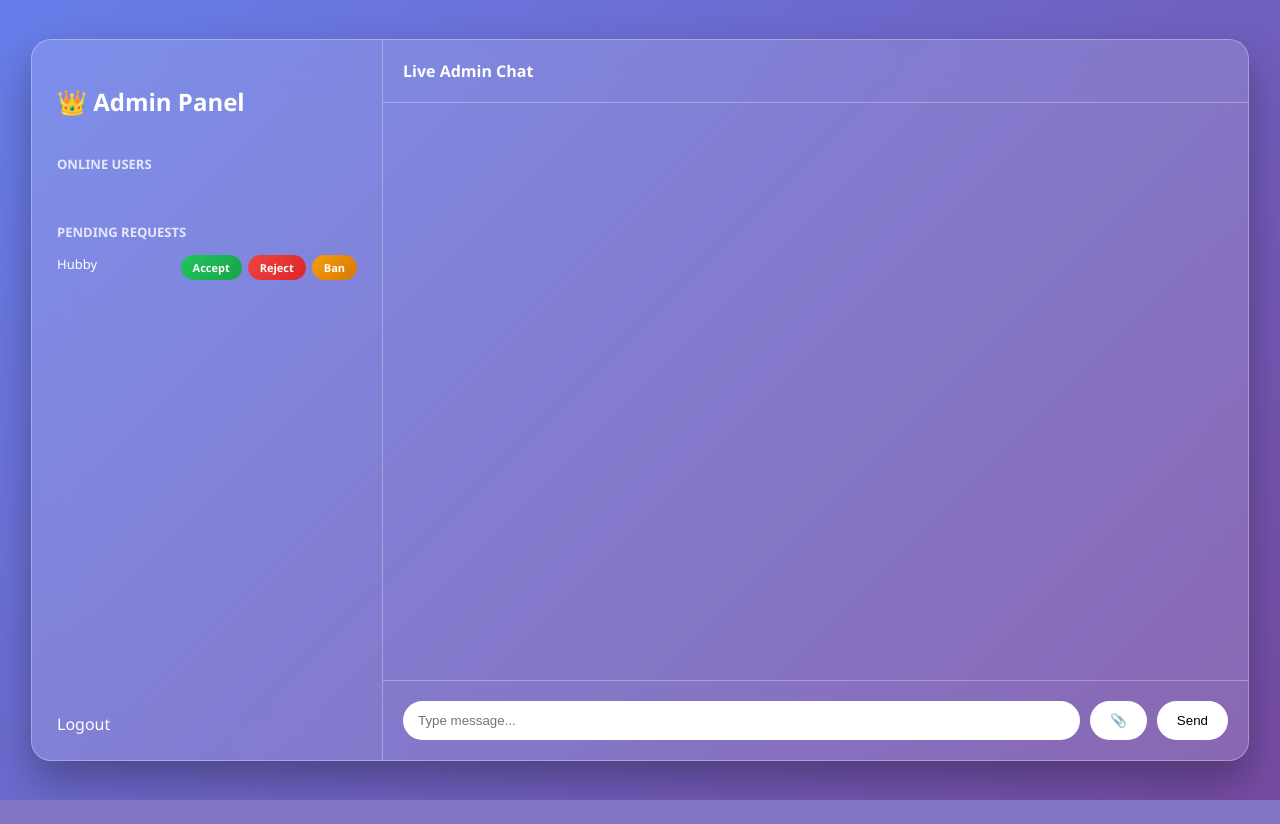
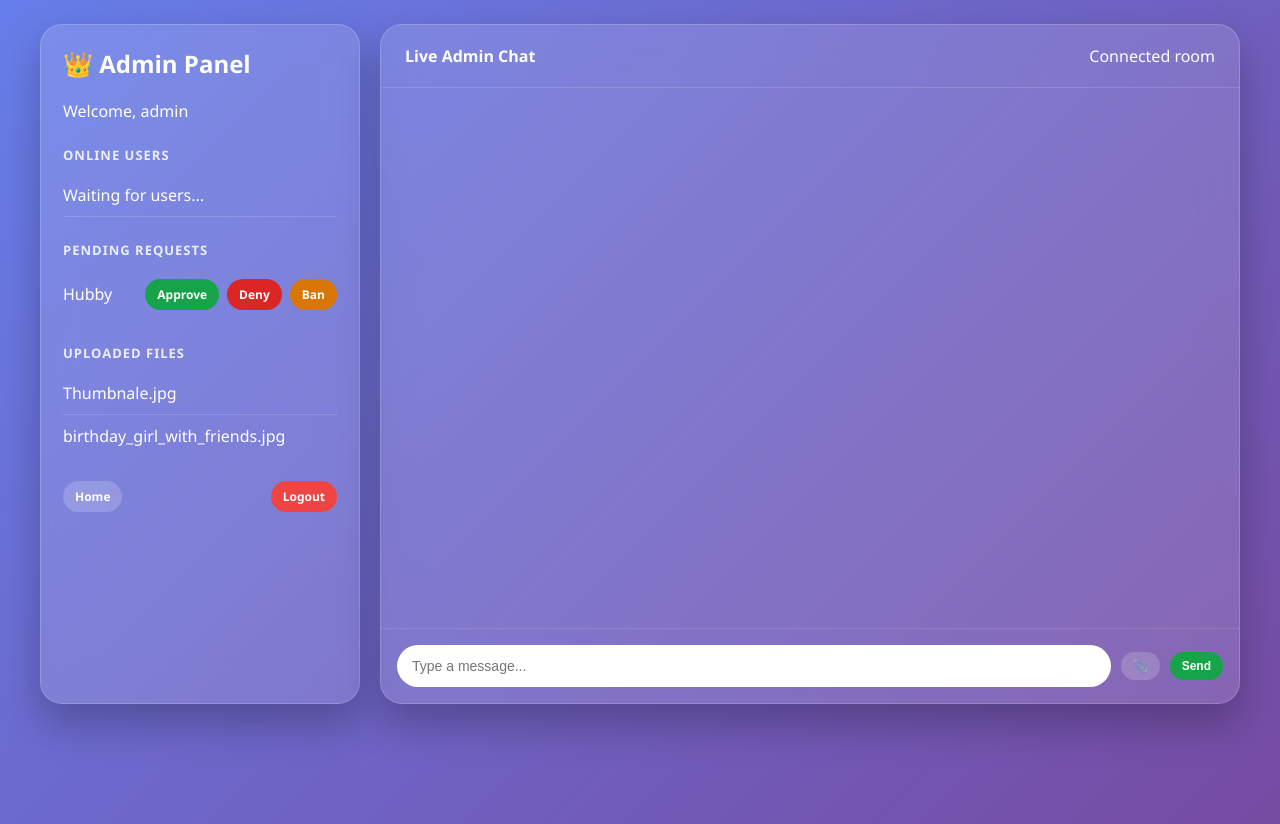
Before and after one commit to Sanketh09/friendly-chat, a Flask app: page / in a window 1280 px wide. Before the commit the page ends 800 px from the top, so only its background shows below. Run offline with Flask 3, Linux system fonts and the light colour scheme; a user stored in the database is signed in; data comes from the database, SQL or seed files in the repository; some libraries are stand-ins or nearby versions.

Commit message:
Refactor admin panel layout and styles

```diff
--- a/templates/admin_panel.html
+++ b/templates/admin_panel.html
@@ -1,352 +1,345 @@
 <!DOCTYPE html>
-<html>
+<html lang="en">
 <head>
-<title>Admin Control Center</title>
-<script src="https://cdn.socket.io/4.0.0/socket.io.min.js"></script>
-
+  <meta charset="UTF-8">
+  <meta name="viewport" content="width=device-width, initial-scale=1.0">
+  <title>Admin Panel | Friendly Chat</title>
+  <script src="https://cdn.socket.io/4.7.5/socket.io.min.js"></script>
   <style>
-:root {
-    --glass-bg: rgba(255,255,255,0.15);
-    --glass-border: rgba(255,255,255,0.3);
-    --text: #fff;
+    * { box-sizing: border-box; }
+    body {
+      margin: 0;
+      min-height: 100vh;
+      font-family: "Segoe UI", Arial, sans-serif;
+      background: linear-gradient(135deg, #667eea, #764ba2);
+      color: #fff;
     }
-
-body {
-    margin:0;
-    font-family:Segoe UI, sans-serif;
-    background: linear-gradient(135deg,#667eea,#764ba2);
-    height:100vh;
-    display:flex;
-    justify-content:center;
-    align-items:center;
+    .layout {
+      width: min(1200px, 95%);
+      margin: 24px auto;
+      display: grid;
+      grid-template-columns: 320px 1fr;
+      gap: 20px;
     }
-
-.wrapper {
-    width:95%;
-    max-width:1400px;
-    height:90vh;
-    display:flex;
-    backdrop-filter: blur(20px);
-    background: var(--glass-bg);
-    border:1px solid var(--glass-border);
-    border-radius:20px;
-    box-shadow:0 20px 40px rgba(0,0,0,0.3);
-    overflow:hidden;
-    color:var(--text);
+    .panel {
+      background: rgba(255,255,255,0.13);
+      border: 1px solid rgba(255,255,255,0.18);
+      backdrop-filter: blur(18px);
+      border-radius: 22px;
+      box-shadow: 0 20px 40px rgba(0,0,0,0.25);
     }
-
-/* Sidebar */
     .sidebar {
-    width:300px;
-    padding:25px;
-    border-right:1px solid var(--glass-border);
-    display:flex;
-    flex-direction:column;
+      padding: 22px;
     }
-
-.sidebar h2 {
-    margin-bottom:20px;
+    .main {
+      min-height: 85vh;
+      display: flex;
+      flex-direction: column;
+      overflow: hidden;
     }
-
+    h1, h2, h3, h4, p {
+      margin-top: 0;
+    }
+    .brand {
+      margin-bottom: 24px;
+    }
     .section {
-    margin-bottom:25px;
+      margin-bottom: 24px;
     }
-
     .section h4 {
-    font-size:13px;
-    opacity:0.8;
-    margin-bottom:8px;
+      font-size: 13px;
+      text-transform: uppercase;
+      letter-spacing: 1px;
+      opacity: 0.85;
+      margin-bottom: 10px;
     }
-
-.user-item {
-    display:flex;
-    justify-content:space-between;
-    padding:6px 0;
-    font-size:13px;
+    .user-item, .file-item, .online-user {
+      display: flex;
+      justify-content: space-between;
+      align-items: center;
+      gap: 10px;
+      padding: 10px 0;
+      border-bottom: 1px solid rgba(255,255,255,0.12);
+      word-break: break-word;
     }
-
-
-/* Main */
+    .user-item:last-child, .file-item:last-child {
+      border-bottom: none;
+    }
+    .actions {
+      display: flex;
+      gap: 8px;
+      flex-wrap: wrap;
+    }
+    .btn {
+      display: inline-block;
+      padding: 7px 12px;
+      border-radius: 999px;
+      text-decoration: none;
+      color: #fff;
+      font-size: 12px;
+      font-weight: 700;
+      border: none;
+      cursor: pointer;
+    }
+    .btn-approve { background: #16a34a; }
+    .btn-deny { background: #dc2626; }
+    .btn-ban { background: #d97706; }
+    .btn-light {
+      background: rgba(255,255,255,0.18);
+    }
+    .btn-danger {
+      background: #ef4444;
+    }
+    .file-link {
+      color: #fff;
+      text-decoration: none;
+    }
+    .file-link:hover {
+      text-decoration: underline;
+    }
+    .topbar {
+      padding: 20px 24px;
+      border-bottom: 1px solid rgba(255,255,255,0.12);
+      display: flex;
+      justify-content: space-between;
+      align-items: center;
+      gap: 12px;
+    }
+    .chat-box {
+      flex: 1;
+      overflow-y: auto;
+      padding: 22px;
+      display: flex;
+      flex-direction: column;
+      gap: 14px;
+    }
+    .message {
+      max-width: 75%;
+      padding: 14px 16px;
+      border-radius: 18px;
+      background: rgba(255,255,255,0.14);
+      border: 1px solid rgba(255,255,255,0.08);
+      word-wrap: break-word;
+    }
+    .message.admin {
+      border: 1px solid rgba(255,215,0,0.5);
+      box-shadow: 0 0 16px rgba(255,215,0,0.18);
+    }
+    .meta {
+      margin-top: 8px;
+      font-size: 12px;
+      opacity: 0.8;
+    }
+    .reply-box {
+      margin-bottom: 8px;
+      padding-left: 10px;
+      border-left: 3px solid #7dd3fc;
+      font-size: 12px;
+      opacity: 0.9;
+    }
+    .file-preview img {
+      max-width: 220px;
+      border-radius: 12px;
+      margin-top: 8px;
+    }
+    .file-preview a {
+      color: #93c5fd;
+      text-decoration: none;
+      font-weight: 700;
+    }
+    .chat-input {
+      border-top: 1px solid rgba(255,255,255,0.12);
+      padding: 16px;
+      display: flex;
+      gap: 10px;
+      align-items: center;
+    }
+    .chat-input input[type="text"] {
+      flex: 1;
+      padding: 13px 15px;
+      border: none;
+      outline: none;
+      border-radius: 999px;
+      font-size: 14px;
+    }
+    .hidden {
+      display: none;
+    }
+    .footer-links {
+      margin-top: 20px;
+      display: flex;
+      justify-content: space-between;
+      gap: 10px;
+      flex-wrap: wrap;
+    }
+    @media (max-width: 900px) {
+      .layout {
+        grid-template-columns: 1fr;
+      }
       .main {
-    flex:1;
-    display:flex;
-    flex-direction:column;
+        min-height: 70vh;
       }
-
-.topbar {
-    padding:20px;
-    font-weight:600;
-    border-bottom:1px solid var(--glass-border);
+      .message {
+        max-width: 90%;
       }
-
-.chat-box {
-    flex:1;
-    padding:25px;
-    overflow-y:auto;
-    display:flex;
-    flex-direction:column;
-    gap:12px;
-}
-
-.message {
-    background: rgba(255,255,255,0.2);
-    padding:12px 15px;
-    border-radius:12px;
-    max-width:60%;
-    backdrop-filter: blur(10px);
-    animation:fadeIn 0.3s ease;
-}
-
-.admin-badge {
-    background:gold;
-    color:black;
-    font-size:10px;
-    padding:2px 6px;
-    border-radius:4px;
-    margin-left:5px;
-}
-
-.delete-btn {
-    font-size:11px;
-    color:#ff6b6b;
-    cursor:pointer;
-}
-
-.input-area {
-    padding:20px;
-    border-top:1px solid var(--glass-border);
-    display:flex;
-    gap:10px;
-}
-
-.input-area input {
-    flex:1;
-    padding:12px 15px;
-    border-radius:25px;
-    border:none;
-    outline:none;
-}
-
-.input-area button {
-    padding:10px 20px;
-    border:none;
-    border-radius:25px;
-    background:white;
-    cursor:pointer;
-}
-
-
-/* Professional Action Buttons */
-.action-buttons {
-    display:flex;
-    gap:6px;
-}
-
-/* Base Button */
-.btn {
-    padding:5px 12px;
-    border-radius:20px;
-    font-size:11px;
-    text-decoration:none;
-    font-weight:600;
-    transition:0.2s ease;
-}
-
-/* Accept Button */
-.btn-accept {
-    background:linear-gradient(135deg,#22c55e,#16a34a);
-    color:white;
-}
-.btn-accept:hover {
-    transform:scale(1.05);
-    box-shadow:0 5px 12px rgba(34,197,94,0.4);
-}
-
-/* Reject Button */
-.btn-reject {
-    background:linear-gradient(135deg,#ef4444,#dc2626);
-    color:white;
-}
-.btn-reject:hover {
-    transform:scale(1.05);
-    box-shadow:0 5px 12px rgba(239,68,68,0.4);
-}
-
-/* Ban Button */
-.btn-ban {
-    background:linear-gradient(135deg,#f59e0b,#d97706);
-    color:white;
-}
-.btn-ban:hover {
-    transform:scale(1.05);
-    box-shadow:0 5px 12px rgba(245,158,11,0.4);
-}
-
-
-@keyframes fadeIn {
-    from {opacity:0; transform:translateY(8px);}
-    to {opacity:1; transform:translateY(0);}
     }
   </style>
 </head>
-
 <body>
-
-<div class="wrapper">
-
-<div class="sidebar">
-
+  <div class="layout">
+    <aside class="panel sidebar">
+      <div class="brand">
         <h2>👑 Admin Panel</h2>
-
-<div class="section">
-<h4>ONLINE USERS</h4>
-<div id="online-users"></div>
+        <p>Welcome, {{ username }}</p>
       </div>
 
       <div class="section">
-<h4>PENDING REQUESTS</h4>
+        <h4>Online Users</h4>
+        <div id="online-users">
+          <div class="online-user">Waiting for users...</div>
+        </div>
+      </div>
+
+      <div class="section">
+        <h4>Pending Requests</h4>
         <div id="pending-list">
+          {% if pending %}
             {% for user in pending %}
               <div class="user-item">
-{{ user[1] }}
-<div class="action-buttons">
-<a href="/approve/{{ user[0] }}" class="btn btn-accept">Accept</a>
-<a href="/deny/{{ user[0] }}" class="btn btn-reject">Reject</a>
+                <span>{{ user[1] }}</span>
+                <div class="actions">
+                  <a href="/approve/{{ user[0] }}" class="btn btn-approve">Approve</a>
+                  <a href="/deny/{{ user[0] }}" class="btn btn-deny">Deny</a>
                   <a href="/ban/{{ user[0] }}" class="btn btn-ban">Ban</a>
                 </div>
               </div>
             {% endfor %}
+          {% else %}
+            <p>No pending users</p>
+          {% endif %}
         </div>
       </div>
 
-<a href="/logout" style="margin-top:auto;color:white;text-decoration:none;">Logout</a>
-
+      <div class="section">
+        <h4>Uploaded Files</h4>
+        <div>
+          {% if files %}
+            {% for file in files %}
+              <div class="file-item">
+                <a class="file-link" href="/uploads/{{ file }}" target="_blank" rel="noopener noreferrer">{{ file }}</a>
+              </div>
+            {% endfor %}
+          {% else %}
+            <p>No uploaded files</p>
+          {% endif %}
+        </div>
       </div>
 
-<div class="main">
+      <div class="footer-links">
+        <a href="/" class="btn btn-light">Home</a>
+        <a href="/logout" class="btn btn-danger">Logout</a>
+      </div>
+    </aside>
 
+    <main class="panel main">
       <div class="topbar">
-Live Admin Chat
+        <strong>Live Admin Chat</strong>
+        <span id="status-text">Connected room</span>
       </div>
 
       <div class="chat-box" id="chat-box"></div>
 
-<div class="input-area">
-<input id="msg" placeholder="Type message...">
-
-<input type="file" id="fileInput" style="display:none" onchange="sendFile()">
-
-<button onclick="document.getElementById('fileInput').click()">📎</button>
-
-<button onclick="sendMessage()">Send</button>
+      <div class="chat-input">
+        <input id="msg" type="text" placeholder="Type a message...">
+        <input type="file" id="fileInput" class="hidden" onchange="sendFile()">
+        <button class="btn btn-light" type="button" onclick="document.getElementById('fileInput').click()">📎</button>
+        <button class="btn btn-approve" type="button" onclick="sendMessage()">Send</button>
       </div>
-
-</div>
-
+    </main>
   </div>
 
   <script>
-var socket = io();
-var username = "{{ username }}";
+    const socket = io();
+    const username = "{{ username }}";
 
-socket.on("connect", function(){
+    socket.on("connect", function () {
       socket.emit("join");
     });
 
-socket.on("update_users", function(users){
-    let container = document.getElementById("online-users");
+    socket.on("update_users", function (users) {
+      const container = document.getElementById("online-users");
       container.innerHTML = "";
-    users.forEach(u => {
-        let div = document.createElement("div");
-        div.textContent = u;
+
+      if (!users || users.length === 0) {
+        container.innerHTML = '<div class="online-user">No users online</div>';
+        return;
+      }
+
+      users.forEach(function (user) {
+        const div = document.createElement("div");
+        div.className = "online-user";
+        div.textContent = user;
         container.appendChild(div);
       });
     });
 
-/* 🔥 Live Pending Auto Update */
-socket.on("pending_update", function(pending){
-    let container = document.getElementById("pending-list");
+    socket.on("pending_update", function (pending) {
+      const container = document.getElementById("pending-list");
       container.innerHTML = "";
-    pending.forEach(user => {
-        container.innerHTML += `
-        <div class="user-item">
-            ${user[1]}
-            <span>
-                <a href="/approve/${user[0]}" class="btn btn-accept">Accept</a>
-<a href="/deny/${user[0]}" class="btn btn-reject">Reject</a>
-<a href="/ban/${user[0]}" class="btn btn-ban">Ban</a>
-            </span>
-        </div>`;
+
+      if (!pending || pending.length === 0) {
+        container.innerHTML = "<p>No pending users</p>";
+        return;
+      }
+
+      pending.forEach(function (user) {
+        const userId = user.id ?? user[0];
+        const userName = user.username ?? user[1];
+
+        const row = document.createElement("div");
+        row.className = "user-item";
+        row.innerHTML = `
+          <span>${escapeHtml(userName)}</span>
+          <div class="actions">
+            <a href="/approve/${userId}" class="btn btn-approve">Approve</a>
+            <a href="/deny/${userId}" class="btn btn-deny">Deny</a>
+            <a href="/ban/${userId}" class="btn btn-ban">Ban</a>
+          </div>
+        `;
+        container.appendChild(row);
       });
     });
 
-socket.on("receive_message", function(data){
-    var div = document.createElement("div");
-    div.className = "message";
-    div.id = data.id;
-
-    var badge = data.role === "admin" ?
-        "<span class='admin-badge'>ADMIN</span>" : "";
-
-    div.innerHTML =
-        "<b>"+data.sender+"</b>"+badge+
-        "<br>"+data.text+
-        "<div class='delete-btn' onclick='deleteMsg(\""+data.id+"\")'>Delete</div>";
-
-    var chat = document.getElementById("chat-box");
-    chat.appendChild(div);
-
-    // ✅ Scroll AFTER adding message
-    chat.scrollTo({
-    top: chat.scrollHeight,
-    behavior: "smooth"
-});
+    socket.on("receive_message", function (data) {
+      appendMessage(data);
     });
 
-socket.on("receive_file", function(data){
+    socket.on("receive_file", function (data) {
+      appendFileMessage(data);
+    });
 
-    var div = document.createElement("div");
-    div.className = "message";
+    socket.on("remove_message", function (data) {
+      const msg = document.getElementById(data.id);
+      if (msg) msg.remove();
+    });
 
-    let content = "<b>" + data.sender + "</b>";
+    function sendMessage() {
+      const input = document.getElementById("msg");
+      const text = input.value.trim();
 
-    if(data.fileType.startsWith("image/")){
-        content += "<br><img src='" + data.fileData + "' style='max-width:220px;border-radius:12px;margin-top:8px;'>";
-    } else {
-        content += "<br><a href='" + data.fileData + "' download='" + data.fileName + "' style='color:#4facfe;font-weight:600;'>📁 " + data.fileName + "</a>";
+      if (!text) return;
+
+      socket.emit("send_message", {
+        text: text,
+        time: new Date().toLocaleTimeString([], { hour: "2-digit", minute: "2-digit" }),
+        reply: null
+      });
+
+      input.value = "";
     }
 
-    div.innerHTML = content;
-
-    var chat = document.getElementById("chat-box");
-    chat.appendChild(div);
-
-    chat.scrollTo({
-        top: chat.scrollHeight,
-        behavior: "smooth"
-    });
-});
-
-socket.on("remove_message", function(data){
-    var msg=document.getElementById(data.id);
-    if(msg) msg.remove();
-});
-
-
-function sendMessage(){
-    var input=document.getElementById("msg");
-    if(input.value.trim()!=""){
-        socket.emit("send_message",{
-            text:input.value,
-            time:"",
-            reply:null
-        });
-        input.value="";
-    }
-}
-
-document.getElementById("msg").addEventListener("keydown", function(e){
-    if(e.key==="Enter"){
+    document.getElementById("msg").addEventListener("keydown", function (e) {
+      if (e.key === "Enter") {
         e.preventDefault();
         sendMessage();
       }
@@ -355,32 +348,68 @@ document.getElementById("msg").addEventListener("keydown", function(e){
     function sendFile() {
       const fileInput = document.getElementById("fileInput");
       const file = fileInput.files[0];
-
       if (!file) return;
 
       const reader = new FileReader();
-
-    reader.onload = function(e) {
+      reader.onload = function (e) {
         socket.emit("send_file", {
           fileName: file.name,
           fileType: file.type,
           fileData: e.target.result
         });
       };
-
       reader.readAsDataURL(file);
       fileInput.value = "";
     }
-function deleteMsg(id){
-    socket.emit("delete_message",{id:id});
+
+    function appendMessage(data) {
+      const div = document.createElement("div");
+      div.className = "message" + (data.role === "admin" ? " admin" : "");
+      div.id = data.id;
+
+      let replyHtml = "";
+      if (data.reply) {
+        replyHtml = `<div class="reply-box">Reply to: ${escapeHtml(data.reply)}</div>`;
       }
 
-window.addEventListener("beforeunload", function () {
-    navigator.sendBeacon("/logout");
-});
+      div.innerHTML = `
+        ${replyHtml}
+        <strong>${escapeHtml(data.sender)}${data.role === "admin" ? " 👑" : ""}</strong>
+        <div>${escapeHtml(data.text || "")}</div>
+        <div class="meta">${escapeHtml(data.time || "")}</div>
+      `;
 
+      const chat = document.getElementById("chat-box");
+      chat.appendChild(div);
+      chat.scrollTop = chat.scrollHeight;
+    }
 
+    function appendFileMessage(data) {
+      const div = document.createElement("div");
+      div.className = "message" + (data.role === "admin" ? " admin" : "");
+
+      let content = `<strong>${escapeHtml(data.sender)}</strong><div class="file-preview">`;
+
+      if (data.fileType && data.fileType.startsWith("image/")) {
+        content += `<img src="${data.fileData}" alt="Uploaded image">`;
+      } else {
+        const label = data.originalName || data.fileName || "Download file";
+        content += `<a href="${data.fileData}" download="${escapeHtml(label)}">📁 ${escapeHtml(label)}</a>`;
+      }
+
+      content += `</div>`;
+      div.innerHTML = content;
+
+      const chat = document.getElementById("chat-box");
+      chat.appendChild(div);
+      chat.scrollTop = chat.scrollHeight;
+    }
+
+    function escapeHtml(text) {
+      const div = document.createElement("div");
+      div.textContent = text ?? "";
+      return div.innerHTML;
+    }
   </script>
-
 </body>
 </html>
```
Lines whose indentation alone changed are shown as unchanged.
